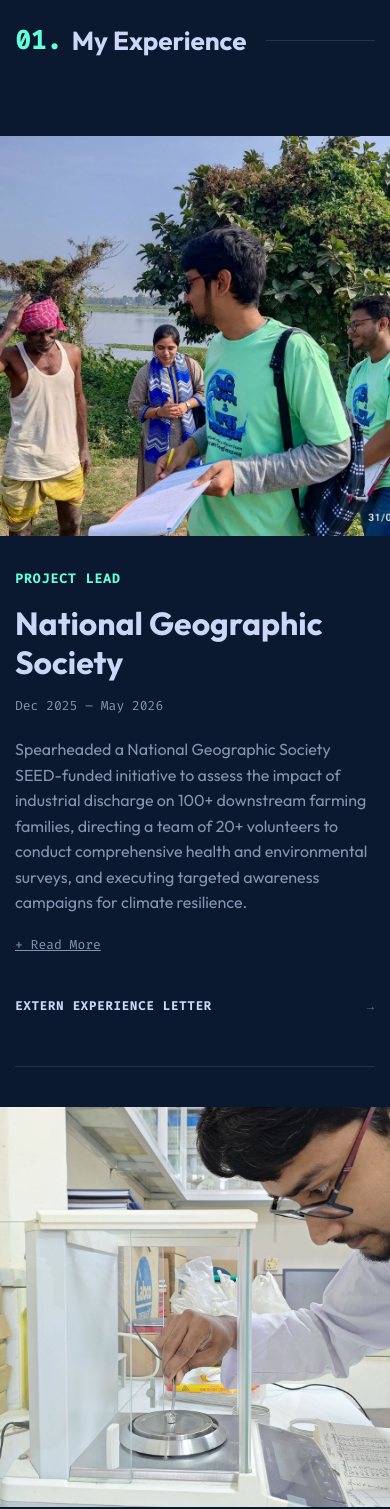
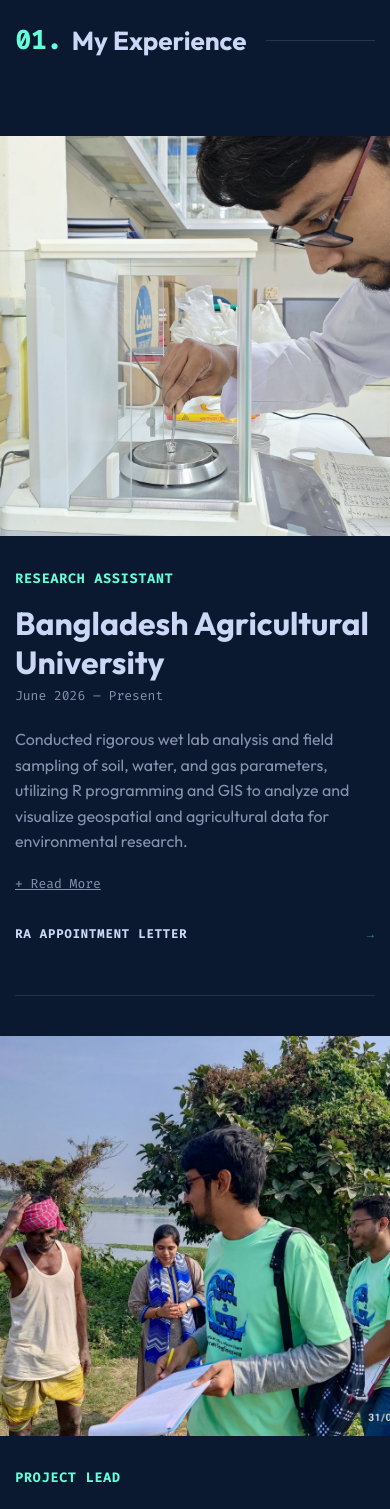
Before and after one commit to SantoKabir/portfolio, a React (Vite) app: page / in a window 390 px wide. Shown: the part 1080-2589 px from the top of the page. Built offline with nearby package versions, Linux system fonts and the light colour scheme.

Commit message:
Stylize PC experience frames, borders, spacing and swap items

```diff
--- a/src/components/Experience.css
+++ b/src/components/Experience.css
@@ -11,9 +11,9 @@
 .experience-item {
   display: flex;
   align-items: flex-start;
-  padding: 60px 0;
+  padding: 40px 0;
   border-bottom: 1px solid rgba(255, 255, 255, 0.1);
-  gap: 50px;
+  gap: 35px;
 }
 
 .experience-item:last-child {
@@ -32,15 +32,25 @@
   flex: 0 0 32%;
 }
 
-.exp-image-column img {
+.image-accent-wrapper {
+  position: relative;
+  background-color: var(--accent-secondary);
+  border-radius: 50%;
+  overflow: hidden;
+  display: block;
+}
+
+.image-accent-wrapper img {
   width: 100%;
   aspect-ratio: 1;
   object-fit: cover;
-  filter: grayscale(100%);
-  transition: filter 0.3s ease;
+  mix-blend-mode: multiply;
+  filter: grayscale(100%) contrast(1);
+  transition: filter 0.3s ease, mix-blend-mode 0.3s ease;
 }
 
-.exp-image-column img:hover {
+.image-accent-wrapper:hover img {
+  mix-blend-mode: normal;
   filter: grayscale(0%);
 }
 
@@ -62,12 +72,12 @@
 .exp-company {
   font-size: 32px;
   color: var(--text-primary);
-  margin-bottom: 25px;
+  margin-bottom: 15px;
   line-height: 1.2;
 }
 
 .exp-description-container {
-  margin-bottom: 30px;
+  margin-bottom: 20px;
 }
 
 .exp-summary {
@@ -134,6 +144,17 @@
   align-items: center;
   padding: 10px 0;
   transition: color 0.2s ease;
+}
+
+/* Restore document border for PC only */
+@media (min-width: 993px) {
+  .doc-link-editorial {
+    padding-bottom: 10px;
+    border-bottom: 1px solid rgba(255, 255, 255, 0.1);
+  }
+  body.light-theme .doc-link-editorial {
+    border-bottom-color: rgba(0, 0, 0, 0.1);
+  }
 }
 
 .doc-link-editorial:hover {
@@ -204,15 +225,22 @@
 
   .exp-image-column {
     width: 100vw;
-    margin-left: -15px; /* Pull it out by the 15px container padding */
+    margin-left: -15px;
     margin-right: -15px;
   }
 
-  .exp-image-column img {
-    width: calc(100% + 30px); /* Fill the full width including negative margins */
+  .image-accent-wrapper {
+    width: calc(100% + 30px);
+    background-color: transparent;
+    border-radius: 0;
+  }
+
+  .image-accent-wrapper img {
+    width: 100%;
     max-height: 400px;
-    filter: none; /* No grayscale accent on mobile */
-    border-radius: 0; /* Remove rounded corners since it touches the edge */
+    filter: none;
+    mix-blend-mode: normal;
+    border-radius: 0;
   }
 
   .exp-meta-column,
--- a/src/components/Experience.jsx
+++ b/src/components/Experience.jsx
@@ -14,6 +14,23 @@
 
   const experiences = [
     {
+      role: 'Research Assistant',
+      company: 'Bangladesh Agricultural University',
+      duration: 'June 2026 – Present',
+      image: 'Research_Assistant.jpg',
+      summary: 'Conducted rigorous wet lab analysis and field sampling of soil, water, and gas parameters, utilizing R programming and GIS to analyze and visualize geospatial and agricultural data for environmental research.',
+      description: [
+        'Learned to operate various laboratory devices (spectrophotometer, multiparameter etc.).',
+        'Learned and utilized various wet lab analytical methods for soil and water sample analysis (Kjeldahl Method for Nitrogen, Wet-oxidation method for Carbon etc.).',
+        'Learned and participated in soil, water and gas (using gas chambers) sample collection from soil and water bodies.',
+        'Applied R programming for data analysis and visualization of soil, crop and water parameters.',
+        'Applied GIS for geospatial data analysis.'
+      ],
+      docs: [
+        { name: 'RA Appointment Letter', file: 'RA_Appointment_Letter.pdf' }
+      ]
+    },
+    {
       role: 'Project Lead',
       company: 'National Geographic Society',
       duration: 'Dec 2025 – May 2026',
@@ -28,23 +45,6 @@
       ],
       docs: [
         { name: 'Extern Experience Letter', file: 'Extern_Experience_Letter.pdf' }
-      ]
-    },
-    {
-      role: 'Research Assistant',
-      company: 'Bangladesh Agricultural University',
-      duration: 'June 2026 – Present',
-      image: 'Research_Assistant.jpg',
-      summary: 'Conducted rigorous wet lab analysis and field sampling of soil, water, and gas parameters, utilizing R programming and GIS to analyze and visualize geospatial and agricultural data for environmental research.',
-      description: [
-        'Learned to operate various laboratory devices (spectrophotometer, multiparameter etc.).',
-        'Learned and utilized various wet lab analytical methods for soil and water sample analysis (Kjeldahl Method for Nitrogen, Wet-oxidation method for Carbon etc.).',
-        'Learned and participated in soil, water and gas (using gas chambers) sample collection from soil and water bodies.',
-        'Applied R programming for data analysis and visualization of soil, crop and water parameters.',
-        'Applied GIS for geospatial data analysis.'
-      ],
-      docs: [
-        { name: 'RA Appointment Letter', file: 'RA_Appointment_Letter.pdf' }
       ]
     },
     {
@@ -91,12 +91,14 @@
         {experiences.map((exp, index) => (
           <div className={`experience-item ${index % 2 !== 0 ? 'reverse' : ''}`} key={index}>
             <div className="exp-image-column">
+              <div className="image-accent-wrapper">
                 <img
                   src={`${import.meta.env.BASE_URL}${exp.image}`}
                   alt={exp.company}
                   loading="lazy"
                   decoding="async"
                 />
+              </div>
             </div>
 
             <div className="exp-content-column">
```
Lines whose indentation alone changed are shown as unchanged.
